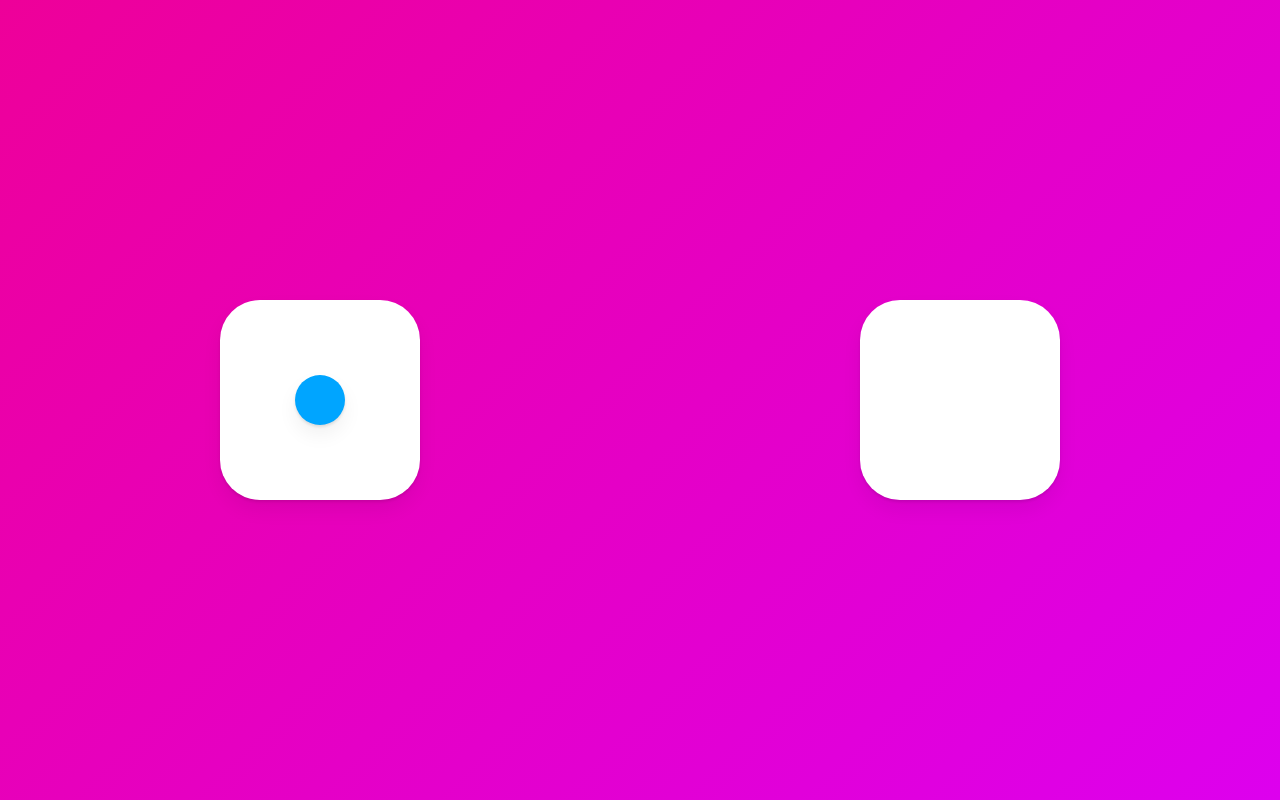
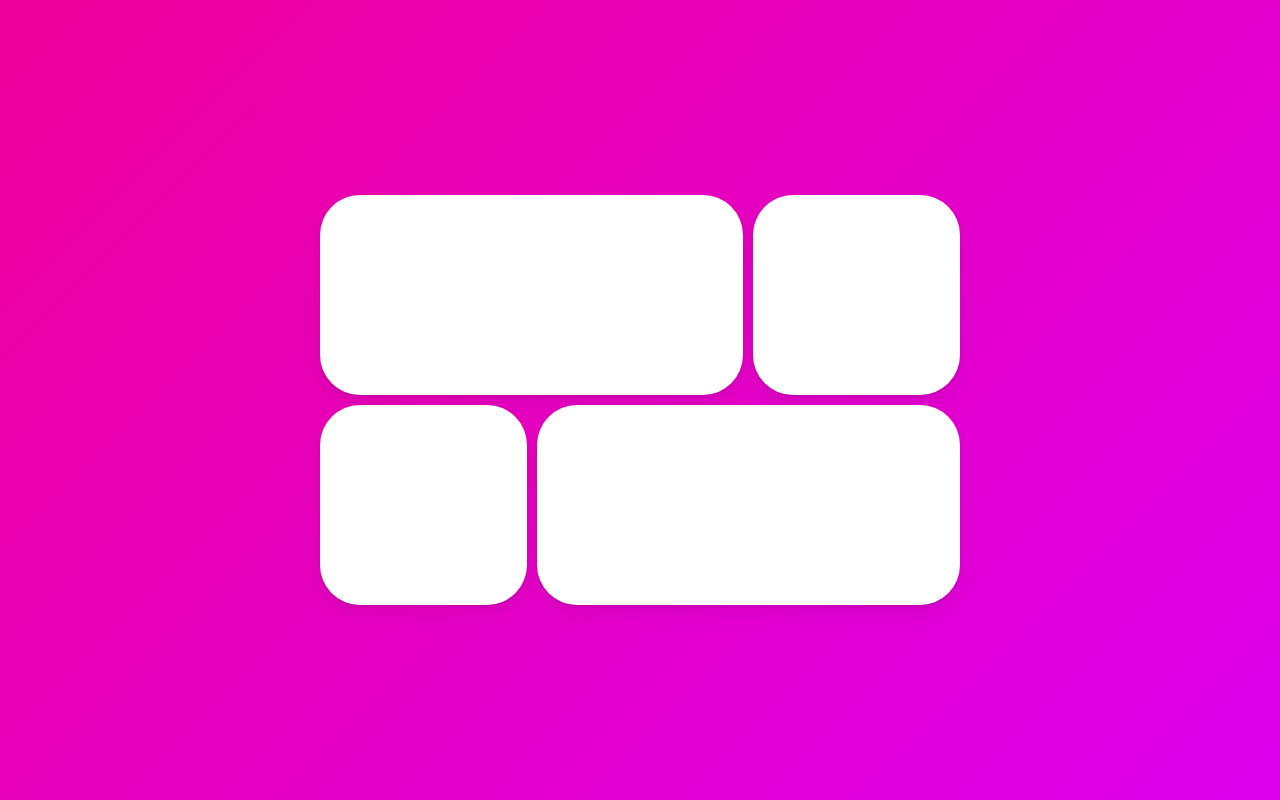
Before and after one commit to devkmins/react_framer_motion, a React (Create React App) app: page / in a window 1280 px wide. Built offline with nearby package versions, Linux system fonts and the light colour scheme.

Commit message:
Practice AnimatePresence

```diff
--- a/src/App.tsx
+++ b/src/App.tsx
@@ -1,5 +1,5 @@
 import styled from "styled-components";
-import { motion } from "framer-motion";
+import { AnimatePresence, motion } from "framer-motion";
 import { useState } from "react";
 
 const Wrapper = styled(motion.div)`
@@ -11,41 +11,55 @@
   background: linear-gradient(135deg, #e09, #d0e);
 `;
 
+const Grid = styled.div`
+  display: grid;
+  grid-template-columns: repeat(3, 1fr);
+  width: 50vw;
+  gap: 10px;
+
+  div:first-child,
+  div:last-child {
+    grid-column: span 2;
+  }
+`;
+
 const Box = styled(motion.div)`
-  display: flex;
-  justify-content: center;
-  align-items: center;
-  width: 200px;
   height: 200px;
-  font-size: 28px;
   background-color: rgba(255, 255, 255, 1);
   border-radius: 40px;
   box-shadow: 0 2px 3px rgba(0, 0, 0, 0.1), 0 10px 20px rgba(0, 0, 0, 0.06);
 `;
 
-const Cirlce = styled(motion.div)`
-  background-color: #00a5ff;
-  width: 50px;
-  height: 50px;
-  box-shadow: 0 2px 3px rgba(0, 0, 0, 0.1), 0 10px 20px rgba(0, 0, 0, 0.06);
+const Overlay = styled(motion.div)`
+  display: flex;
+  justify-content: center;
+  align-items: center;
+  width: 100%;
+  height: 100%;
+  position: absolute;
 `;
 
 function App() {
-  const [clicked, setClick] = useState(false);
-  const toggleClicked = () => setClick((prev) => !prev);
+  const [id, setId] = useState<null | string>(null);
 
   return (
-    <Wrapper onClick={toggleClicked}>
-      <Box>
-        {!clicked ? (
-          <Cirlce layoutId="circle" style={{ borderRadius: 50 }} />
+    <Wrapper>
+      <Grid>
+        {["1", "2", "3", "4"].map((n) => (
+          <Box onClick={() => setId(n)} key={n} layoutId={n} />
+        ))}
+      </Grid>
+      <AnimatePresence>
+        {id ? (
+          <Overlay
+            onClick={() => setId(null)}
+            initial={{ backgroundColor: "rgba(0, 0, 0, 0)" }}
+            animate={{ backgroundColor: "rgba(0, 0, 0, 1)" }}
+            exit={{ backgroundColor: "rgba(0, 0, 0, 0)" }}>
+            <Box layoutId={id} style={{ width: 400, height: 200 }}></Box>
+          </Overlay>
         ) : null}
-      </Box>
-      <Box>
-        {clicked ? (
-          <Cirlce layoutId="circle" style={{ borderRadius: 0, scale: 2 }} />
-        ) : null}
-      </Box>
+      </AnimatePresence>
     </Wrapper>
   );
 }
```
